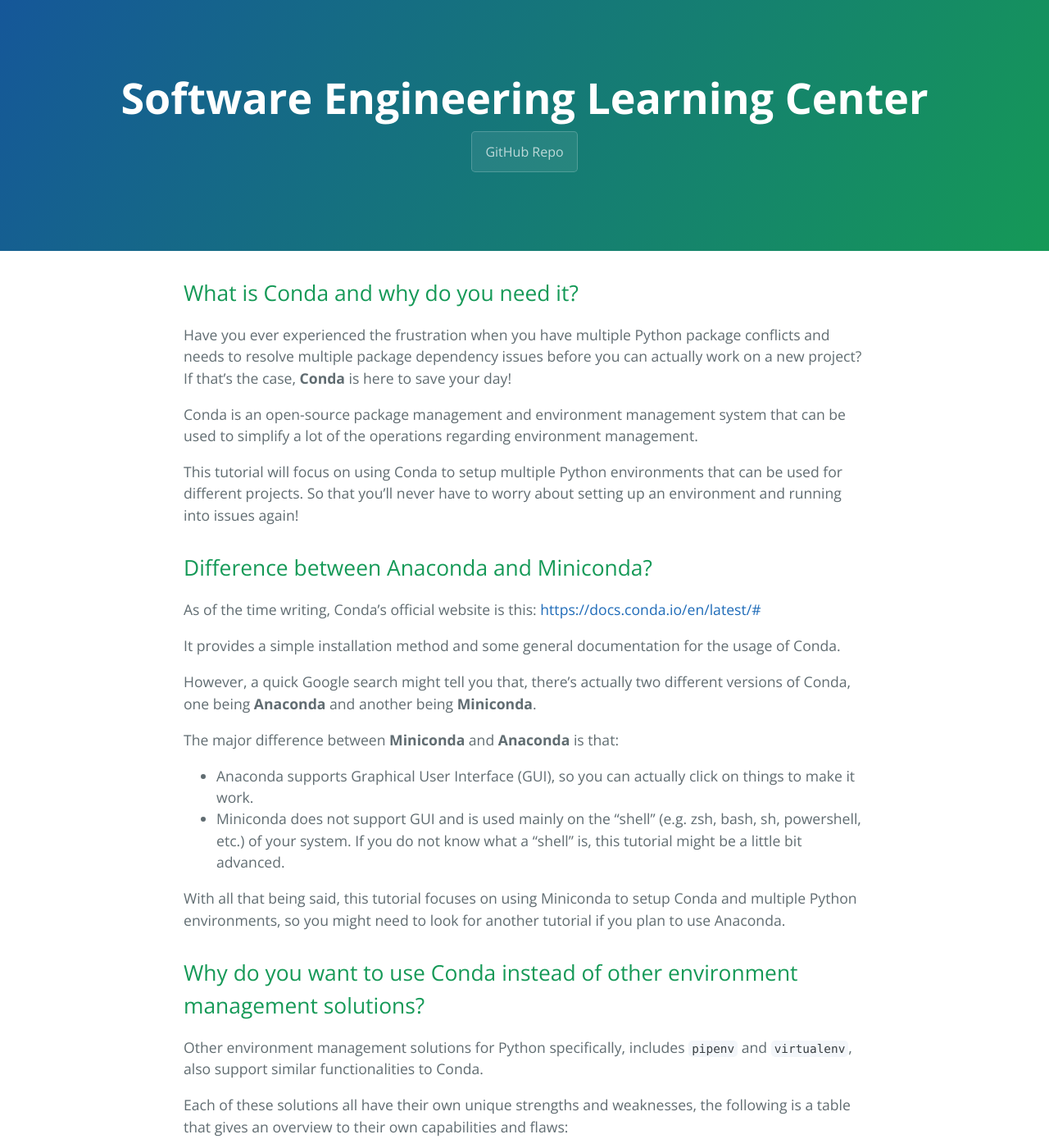
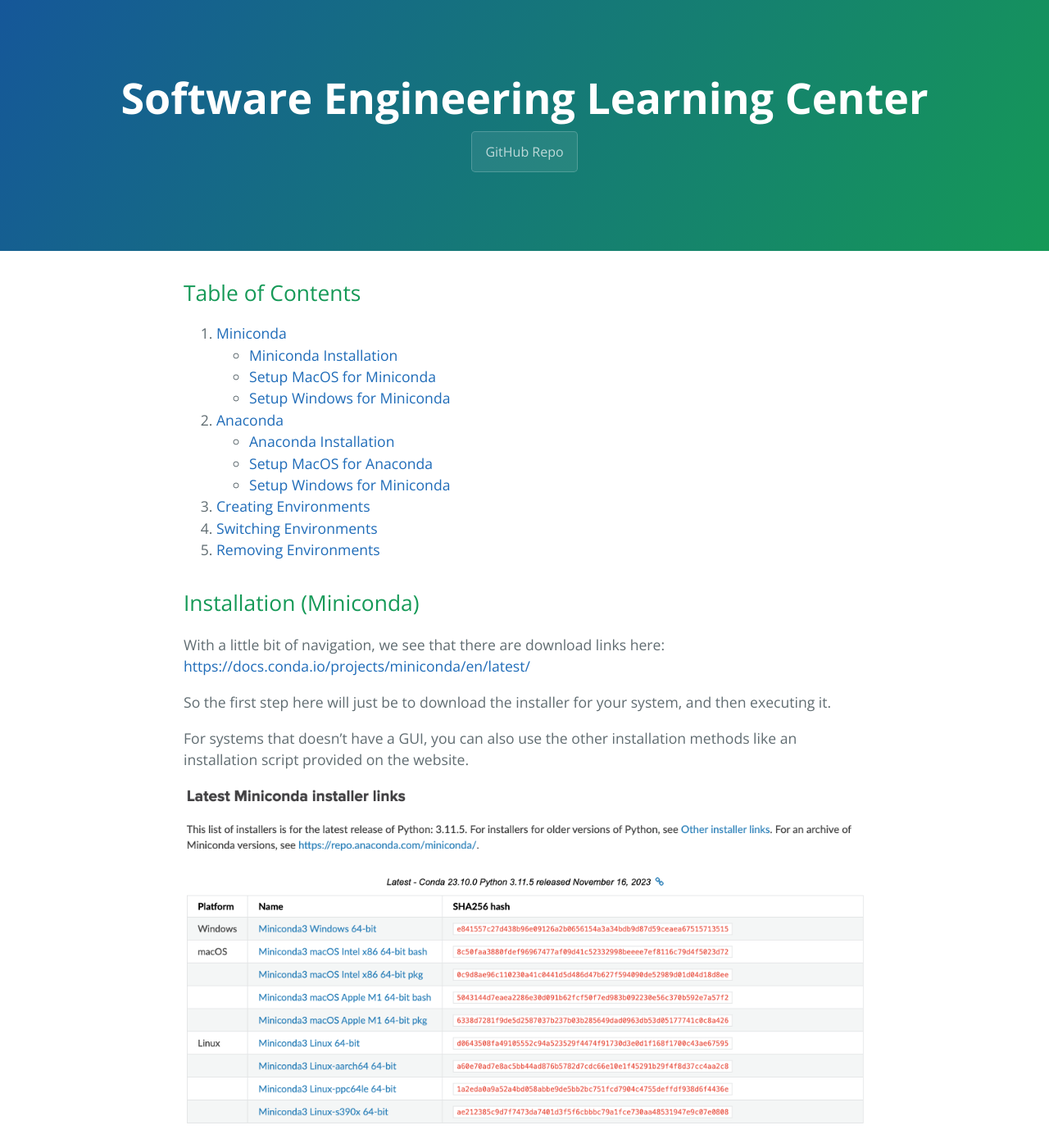
Before and after one commit to learning-software-engineering/learning-software-engineering.github.io, a Jekyll site: the page built from Topics/Development_Process/Conda/Install_Conda.md, in a window 1280 px wide and 1400 px high. Shown: the whole window at 82% size. Built offline with Jekyll 4.4.1, drawn with Linux system fonts in a browser that asks for light colours; our own code applies the rules of GitHub Pages for plain Markdown files; some of the changed text lies outside the part shown.

Commit message:
adding a table of contents and separate the sections

````diff
--- a/Topics/Development_Process/Conda/Setup_Conda.md
+++ b/Topics/Development_Process/Conda/Install_Conda.md
@@ -1,50 +1,17 @@
-## What is Conda and why do you need it?
+## Table of Contents
+1. [Miniconda](#Installation-Miniconda)
+    - [Miniconda Installation](#Installation-Miniconda)
+    - [Setup MacOS for Miniconda](#Setup-MacOS-for-Miniconda)
+    - [Setup Windows for Miniconda](#Setup-Windows-for-Miniconda])
+2. [Anaconda](#Installation-anaconda)
+    - [Anaconda Installation](#Installation_anaconda)
+    - [Setup MacOS for Anaconda](#Setup-MacOS-for-Anaconda)
+    - [Setup Windows for Miniconda](#Setup-Windows-for-anaconda)
+3. [Creating Environments](Creating_Environments_Python)
+4. [Switching Environments](Switching_Environments_Python)
+5. [Removing Environments](Removing_Environments_Python)
 
-Have you ever experienced the frustration when you have multiple Python package conflicts and needs to resolve multiple package dependency issues before you can actually work on a new project? If that's the case, **Conda** is here to save your day!
-
-Conda is an open-source package management and environment management system that can be used to simplify a lot of the operations regarding environment management.
-
-This tutorial will focus on using Conda to setup multiple Python environments that can be used for different projects. So that you'll never have to worry about setting up an environment and running into issues again!
-
-## Difference between Anaconda and Miniconda?
-
-As of the time writing, Conda's official website is this: [https://docs.conda.io/en/latest/#](https://docs.conda.io/en/latest/#)
-
-It provides a simple installation method and some general documentation for the usage of Conda.
-
-However, a quick Google search might tell you that, there's actually two different versions of Conda, one being **Anaconda** and another being **Miniconda**.
-
-The major difference between **Miniconda** and **Anaconda** is that:
-
-- Anaconda supports Graphical User Interface (GUI), so you can actually click on things to make it work.
-- Miniconda does not support GUI and is used mainly on the "shell" (e.g. zsh, bash, sh, powershell, etc.) of your system. If you do not know what a "shell" is, this tutorial might be a little bit advanced.
-
-With all that being said, this tutorial focuses on using Miniconda to setup Conda and multiple Python environments, so you might need to look for another tutorial if you plan to use Anaconda.
-
-## Why do you want to use Conda instead of other environment management solutions?
-
-Other environment management solutions for Python specifically, includes `pipenv` and `virtualenv`, also support similar functionalities to Conda.
-
-Each of these solutions all have their own unique strengths and weaknesses, the following is a table that gives an overview to their own capabilities and flaws:
-
-| Feature | Conda | Pipenv | Virtualenv |
-|---------|-------|--------|------------|
-| **Cross-Language Support** | Supports multiple languages | Python only | Python only |
-| **Environment Management** | Comprehensive environment management | Automates virtual environment management | Isolates Python environments |
-| **Package Management** | Manages Python and non-Python packages | Manages Python packages, with `Pipfile.lock` for deterministic builds | Only isolates environments, does not manage packages |
-| **Repository** | Large repository (Anaconda Repository) | Uses PyPI | Uses PyPI |
-| **Platform Support** | Cross-platform (Windows, macOS, Linux) | Cross-platform | Cross-platform |
-| **Simplicity and Intuitiveness** | Can be complex due to additional features | Simpler syntax and intuitive usage | Minimalistic and lightweight |
-| **Performance** | Can be slower, especially for large distributions | Can have performance issues with large dependencies | Fast and efficient |
-| **Scope** | Suitable for complex, multi-language projects | Ideal for Python-specific development | Focused on Python-only projects |
-| **Ease of Setup** | Requires more setup compared to pip | Simplifies setup with automation | Quick and easy setup |
-
-
-## How do you use Conda?
-
-To actually use Conda, we need to follow the following general steps
-
-### Installation (Miniconda)
+## Installation (Miniconda)
 
 With a little bit of navigation, we see that there are download links here: [https://docs.conda.io/projects/miniconda/en/latest/](https://docs.conda.io/projects/miniconda/en/latest/)
 
@@ -137,7 +104,7 @@
 
 ### Setup [MacOS] for Anaconda
 
-The setup process for Anaconda can vary based on your operating system and shell configuration. You mightt need to make sure to add conda to the environment path during installation.
+The setup process for Anaconda can vary based on your operating system and shell configuration.
 
 To verify if Anaconda has been installed successfully, open your system's shell. For macOS users, the default shell is typically `zsh`. You can open `zsh` by pressing "Command + Space", typing `terminal`, and selecting the first result.
 
@@ -153,10 +120,33 @@
 
 ![anaconda init pic](anaconda_init.png)
 
-With Anaconda successfully installed and initialized, you're ready to explore its robust features. You can use the GUI of anaconda or command line. [In this doc, we will only talk about creating Python environments using command line](#creating-environments-python). If you need help with GUI, you can check out the official documentation [here](https://docs.anaconda.com/free/navigator/?utm_source=anaconda_navigator&utm_medium=nav-docs).
+With Anaconda successfully installed and initialized, you're ready to explore its robust features. You can use the GUI of anaconda or command line.
+![anaconda gui](anaconda_gui.png)
+[In this doc, we will only talk about creating Python environments using command line](#creating-environments-python). If you need help with GUI, you can check out the official documentation [here](https://docs.anaconda.com/free/navigator/?utm_source=anaconda_navigator&utm_medium=nav-docs).
 
+### Setup [Windows] for Anaconda
 
-### Creating Environments (Python)
+The installation and setup process for Anaconda on Windows varies slightly from macOS, but it's designed to be straightforward. Ensuring that Anaconda is added to the PATH during installation is crucial for seamless use of the command line interface.
+
+To verify if Anaconda has been successfully installed on your Windows system, you'll use the Command Prompt or PowerShell. You can open either of these applications by searching for them in the Start menu.
+
+In the Command Prompt or PowerShell, enter the following command to display the version of Anaconda installed on your system.
+```
+conda list anaconda
+```
+If you see a list of packages with "anaconda" in their names, it signifies that Anaconda has been installed correctly, and you can move on to [Creating Environments (Python)](#creating-environments-python).
+
+If the `conda` command is not recognized, you might need to add Anaconda to your system's PATH manually or run the initialization command for your shell. This can often be resolved by launching Anaconda Navigator and allowing it to set up everything for you, or by executing the initialization command:
+
+After running this, you may need to restart your Command Prompt or PowerShell to ensure the changes take effect.
+
+This step ensures that the `conda` command is available system-wide, allowing you to manage your Anaconda installation and environments directly from your Command Prompt or PowerShell.
+
+For those who prefer graphical interfaces, Anaconda also provides a GUI called Anaconda Navigator, which can be launched from the Start menu. The official documentation offers comprehensive guides on both command-line and GUI methods for managing your environments and packages. For this document, we'll focus on command-line operations. For GUI assistance, refer to the [official documentation](https://docs.anaconda.com/navigator/).
+
+With Anaconda properly installed and initialized, you're all set to take advantage of its powerful package and environment management capabilities to streamline your Python projects.
+
+## Creating Environments (Python)
 
 Environments in Conda are like separated files in different directories. For example, if you have a Conda environment specifically for Machine Learning projects, when you switch to another software engineering project, you probably want to not use the Machine Learning packages so that they don't interfere with what you're trying to do.
 
@@ -170,7 +160,7 @@
 
 Then, you should be able to switch to your new environment that you just created!
 
-### Switching Environments (Python)
+## Switching Environments (Python)
 
 After you have followed the steps above to create multiple environments, you can switch between them easily.
 
@@ -196,7 +186,7 @@
 
 ![conda directories](interpreter.png)
 
-### Removing Environments (Python)
+## Removing Environments (Python)
 
 After you're done with a specific environment and the project, you can release the environment by calling `conda remove --name <NAME> --all`.
 
````
Also changed, not shown: Topics/Development_Process/Conda/Introduce_Conda.md (added, +45 -0 lines), Topics/Development_Process/Conda/Manage_Env.md (added, +63 -0 lines).
